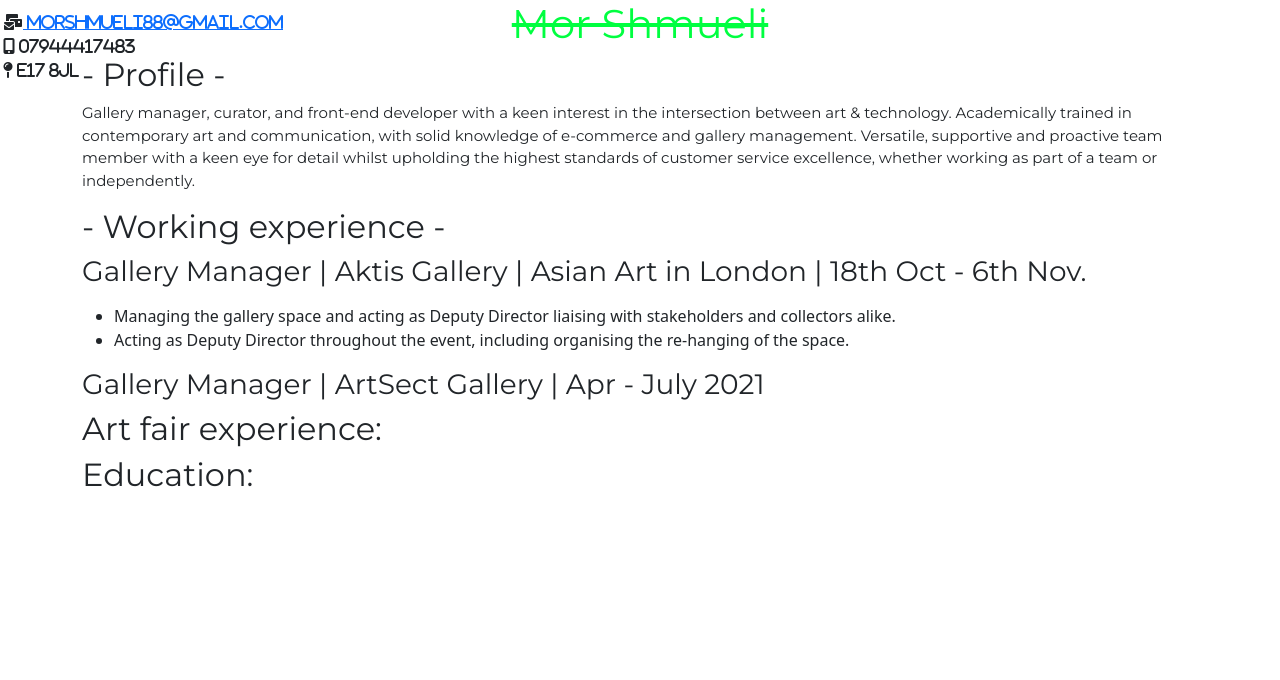
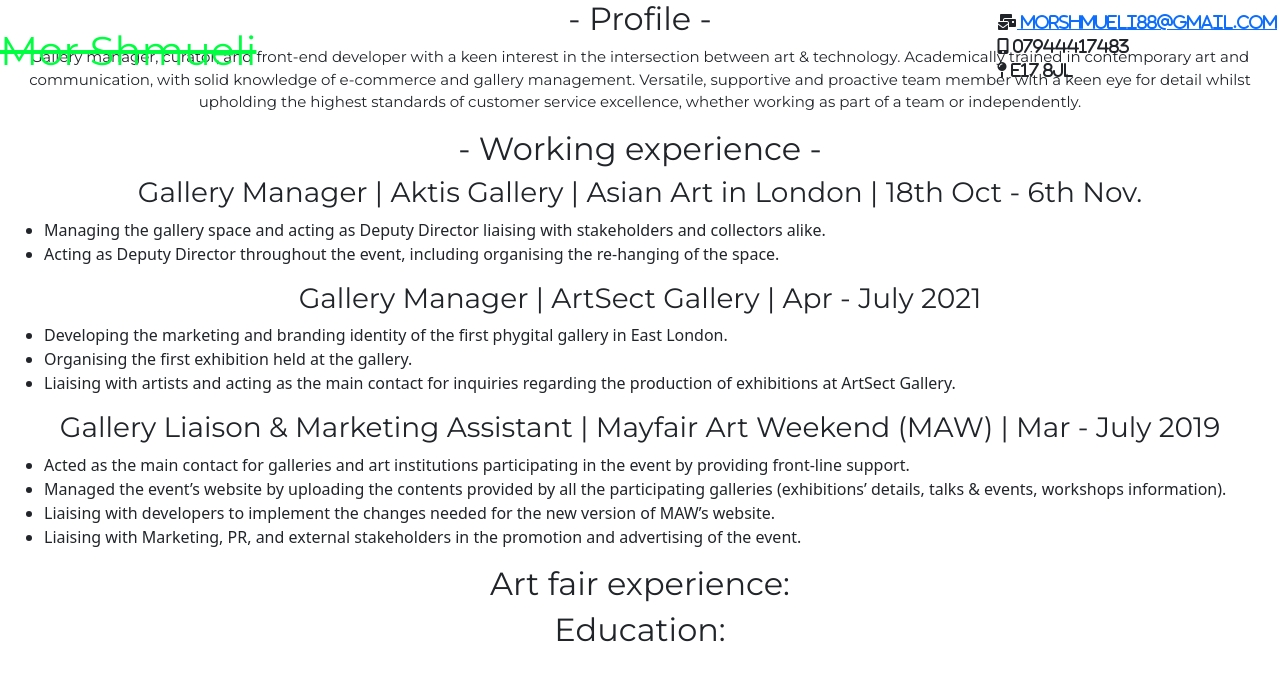
Before and after one commit to Mor-coder/CV, a plain HTML site: page index.html in a window 1280 px wide. Drawn offline with nearby package versions, Linux system fonts and the light colour scheme.

Commit message:
edited art fair page - copied structure from exhibition page

```diff
--- a/index.html
+++ b/index.html
@@ -26,9 +26,9 @@
 <link href="https://fonts.googleapis.com/css2?family=Montserrat&display=swap" rel="stylesheet">
   </head>
   <body>
-    <div class="container">
-      <h1>Mor Shmueli</h1>
+    <div class="container-fluid">
       <div class="navbar fixed-top">
+        <h1>Mor Shmueli</h1>
         <ul>
         <li>
           <i class="fas fa-mail-bulk"
@@ -56,7 +56,6 @@
             Gallery Manager | Aktis Gallery | Asian Art in London | 18th Oct -
             6th Nov.
       </h3>
-      <p class="work-list">
           <ul>
           <li>
         Managing the gallery space and acting as Deputy Director liaising with
@@ -64,8 +63,23 @@
         <li>Acting as Deputy Director throughout
         the event, including organising the re-hanging of the space.</li>
         </ul>
-      </p>
       <h3>Gallery Manager | ArtSect Gallery | Apr - July 2021</h3>
+      <ul>
+        <li>
+      Developing the marketing and branding identity of the first phygital gallery in East London. </li>
+<li>Organising the first exhibition held at the gallery.</li>
+<li>Liaising with artists and acting as the main contact for inquiries regarding the production of exhibitions at ArtSect Gallery. </li>
+</ul>
+<h3>Gallery Liaison & Marketing Assistant | Mayfair Art Weekend (MAW) | Mar - July 2019
+</h3>
+<ul>
+  <li>Acted as the main contact for galleries and art institutions participating in the event by providing front-line support.  </li>
+<li>Managed the event’s website by uploading the contents provided by all the participating galleries (exhibitions’ details, talks & events, workshops information).</li></li>
+<li>Liaising with developers to implement the changes needed for the new version of MAW’s website.  </li>
+<li>Liaising with Marketing, PR, and external stakeholders in the promotion and advertising of the event.  </li>
+</li>
+</ul>
+
       <h2>Art fair experience:</h2>
       <h2>Education:</h2>
     </div>
--- a/src/style.css
+++ b/src/style.css
@@ -21,16 +21,19 @@ h1 {
 h2 {
   font-family: "Montserrat", sans-serif;
   font-size: 18px;
+  text-align: center;
 }
 
 h3 {
   font-size: 10px;
   font-family: "Montserrat", sans-serif;
+  text-align: center;
 }
 
 p {
   font-size: 15px;
   font-family: "Montserrat", sans-serif;
+  text-align: center;
 }
 
 .work-list {
```
